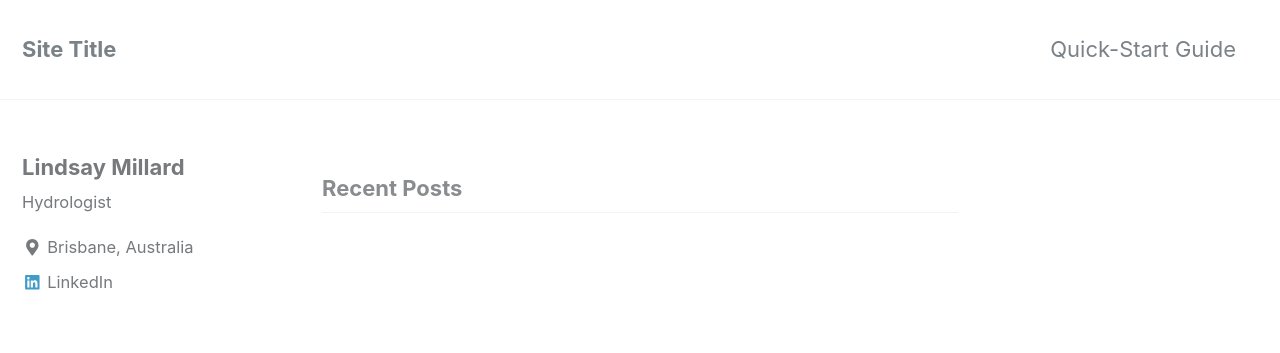
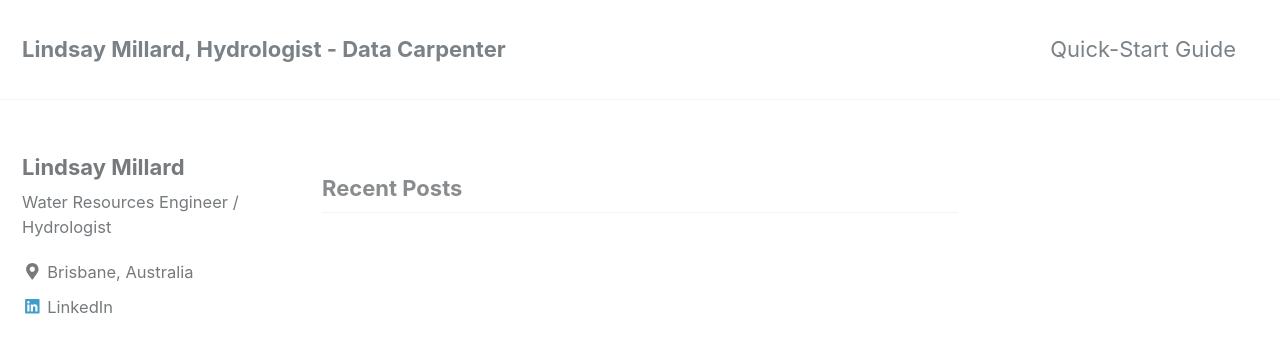
Before and after one commit to lmillard79/lmillard79.github.io, a Jekyll site: the page built from index.html, in a window 1280 px wide and 900 px high. Shown: the top 353 px of the window. Built offline with Jekyll 4.4.1, drawn with Linux system fonts in a browser that asks for light colours; nearby versions of some CDN libraries; the list of posts is cut into pages by our own code.

Commit message:
Update _config.yml

```diff
--- a/_config.yml
+++ b/_config.yml
@@ -9,10 +9,10 @@ minimal_mistakes_skin    : "default" # "air", "aqua", "contrast", "dark", "dirt"
 
 # Site Settings
 locale                   : "en-US"
-title                    : "Site Title"
+title                    : "Lindsay Millard, Hydrologist - Data Carpenter"
 title_separator          : "-"
 name                     : "Lindsay Millard"
-description              : "Hydrologist / Data Scientist"
+description              : "Data Science Portofolio - wringing useful information from hydrological data"
 url                      : # the base hostname & protocol for your site e.g. "https://mmistakes.github.io"
 baseurl                  : # the subpath of your site, e.g. "/blog"
 repository               : # GitHub username/repo-name e.g. "mmistakes/minimal-mistakes"
@@ -86,7 +86,7 @@ analytics:
 author:
   name             : "Lindsay Millard"
   avatar           : # path of avatar image, e.g. "/assets/images/bio-photo.jpg"
-  bio              : "Hydrologist"
+  bio              : "Water Resources Engineer / Hydrologist"
   location         : "Brisbane, Australia"
   email            :
   uri              :
@@ -253,3 +253,11 @@ defaults:
       comments: # true
       share: true
       related: true
+
+# _pages
+  - scope:
+      path: ""
+      type: pages
+    values:
+      layout: single
+      author_profile: true
```
